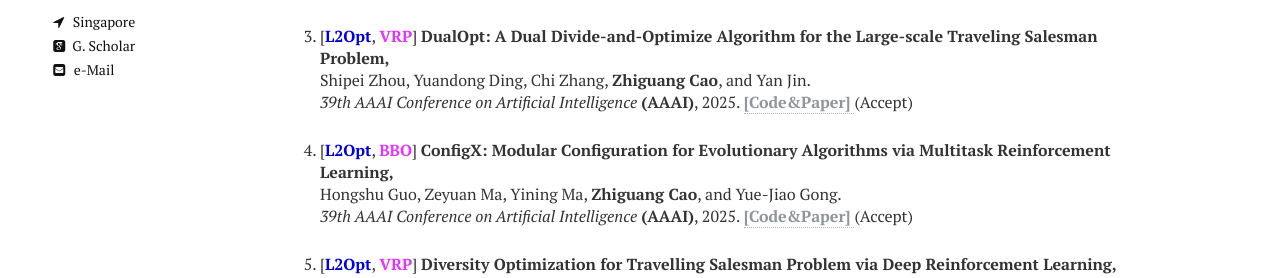
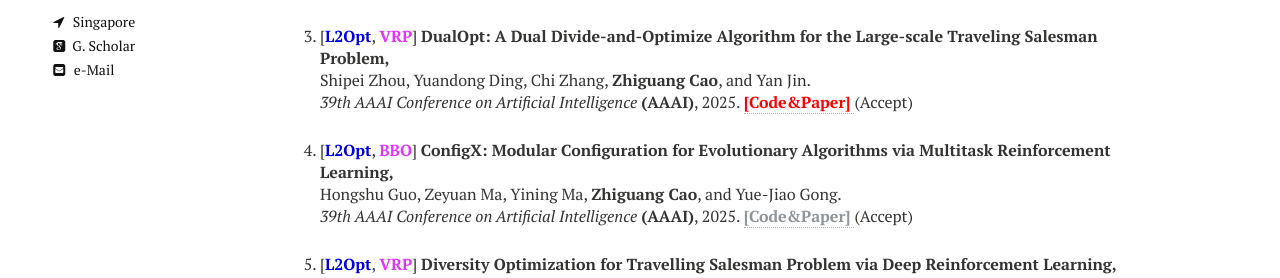
Before and after one commit to zhiguangcaosg/zhiguangcaosg.github.io, a Jekyll site: the page built from publications.md, in a window 1280 px wide. Shown: the part 422-700 px from the top of the page. Built offline with Jekyll 4.4.1, drawn with Linux system fonts in a browser that asks for light colours; nearby versions of some CDN libraries.

Commit message:
Update publications.html

```diff
--- a/_layouts/publications.html
+++ b/_layouts/publications.html
@@ -110,7 +110,7 @@ div.bibtex pre { font-size: 75%; overflow: auto;  width: 100%; padding: 0em 0em;
 <p>
 [<font color="#0000E3"><b>L2Opt</b></font>, <font color="#E333FF"><b>VRP</b></font>] <b>DualOpt: A Dual Divide-and-Optimize Algorithm for the Large-scale Traveling Salesman Problem,</b>
 <br> Shipei Zhou, Yuandong Ding, Chi Zhang,  <b>Zhiguang Cao</b>, and Yan Jin.<br>
-<i>39th AAAI Conference on Artificial Intelligence</i> <b>(AAAI)</b>, 2025. <a href="https://zhiguangcaosg.github.io/publications/"> <font color="#8F959A"><b>[Code&Paper]</b> </font></a> (Accept)
+<i>39th AAAI Conference on Artificial Intelligence</i> <b>(AAAI)</b>, 2025.  <a href="https://github.com/Learning4Optimization-HUST/DualOpt" target="_blank"> <font color="#FF0000"><b>[Code&Paper]</b> </font></a> (Accept)
 </p>
 </li>
 
```
